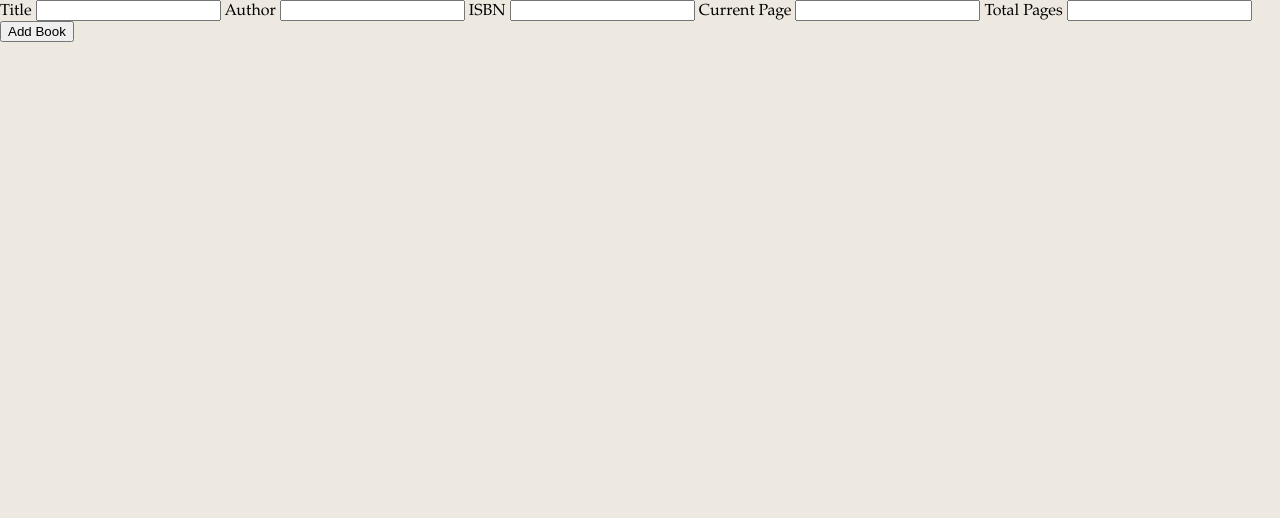
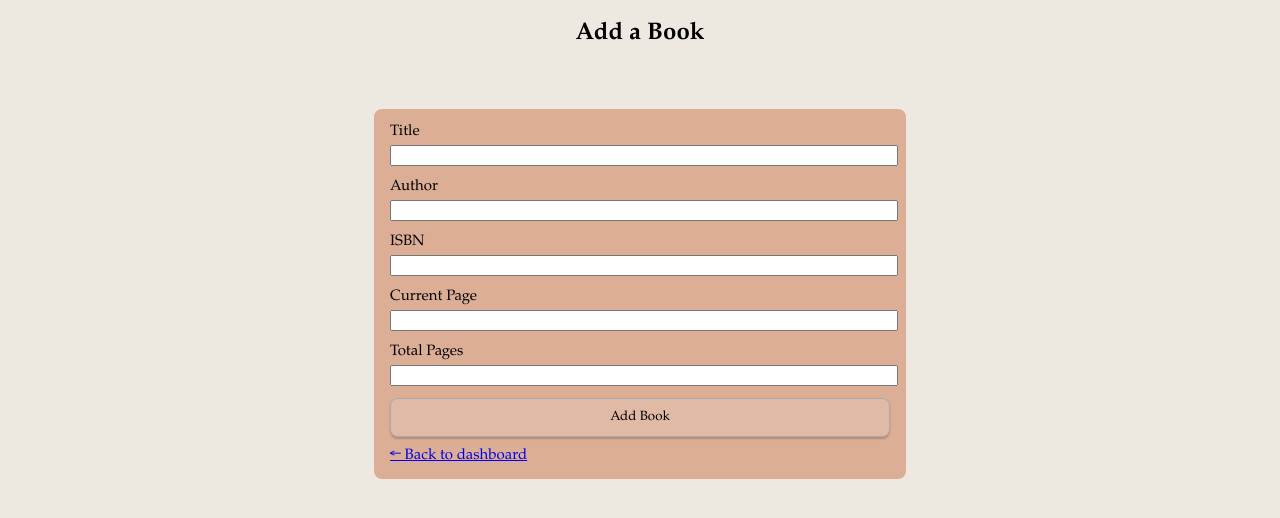
Before and after one commit to d1niguez/Pacing-Booktracker, a Flask app: page /add_book_form in a window 1280 px wide. Shown: the top 518 px of the page. Run offline with Flask 3, Linux system fonts and the light colour scheme.

Commit message:
Styled the 'Add Book' form!

```diff
--- a/static/style.css
+++ b/static/style.css
@@ -5,7 +5,7 @@
     font-family: "EB Garamond", Garamond, "Palatino Linotype", "Book Antiqua", serif;
     background-color: #EDE8E0;
     box-sizing: border-box;
-}
+    }
 
  /* Fixed Sidebar Styling*/
     .sidebar {
@@ -163,6 +163,7 @@
         width: 100%
     }
 
+/*Sidebar Header and Footer*/
     .profile-section{
        background-color: transparent;
        color: #ffffff;
@@ -190,5 +191,30 @@
         border-radius: 8px;
         cursor: pointer;
         font-family: 'EB Garamond', Garamond, serif;
-        width:100%
+        width:100%;
     }
+/*Add Book Form Styling*/
+    .add-book-form{
+        background-color: #DCAE96;
+        border-radius: 8px;
+        padding: 14px 16px;
+        font-size: 15px;
+        max-width: 500px;
+        margin: 60px auto;
+    }
+
+    .add-book-form label{
+        display:block;
+        margin-bottom: 4px;
+    }
+
+    .add-book-form input {
+        display:block;
+        margin-bottom:12px;
+        width: 100%;
+    }
+
+    .add-book-form a {
+    display: block;
+    margin-top: 10px;
+    }
--- a/templates/add_book_form.html
+++ b/templates/add_book_form.html
@@ -8,6 +8,8 @@
 
     </head>
     <body>
+        <h2 style="text-align: center">Add a Book</h2>
+        <div class="add-book-form">
         <form action = '/add_book_form' method="POST">
             <label for = 'title'>Title</label>
             <input type = "text" id = "title" name = "title" required>
@@ -24,8 +26,10 @@
             <label for = 'total_pages'>Total Pages</label>
             <input type = "number" id ='total_pages' name = 'total_pages' required>
 
-            <button type="submit"> Add Book</button>
+            <button type="submit" class="add-book-btn"> Add Book</button>
+            <a href="/" margin-top: 4px>← Back to dashboard</a>
         </form>
+        </div>
 
     </body>
 </html>
```
